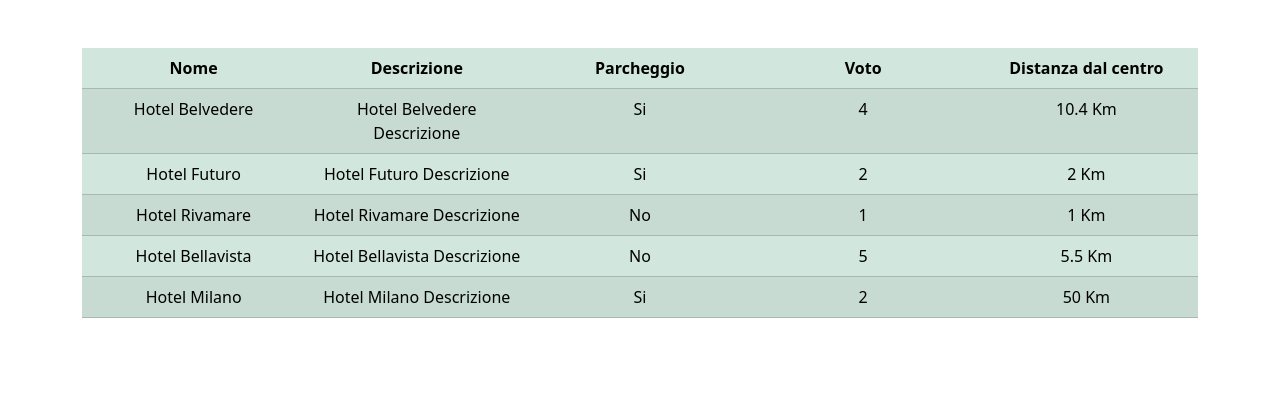
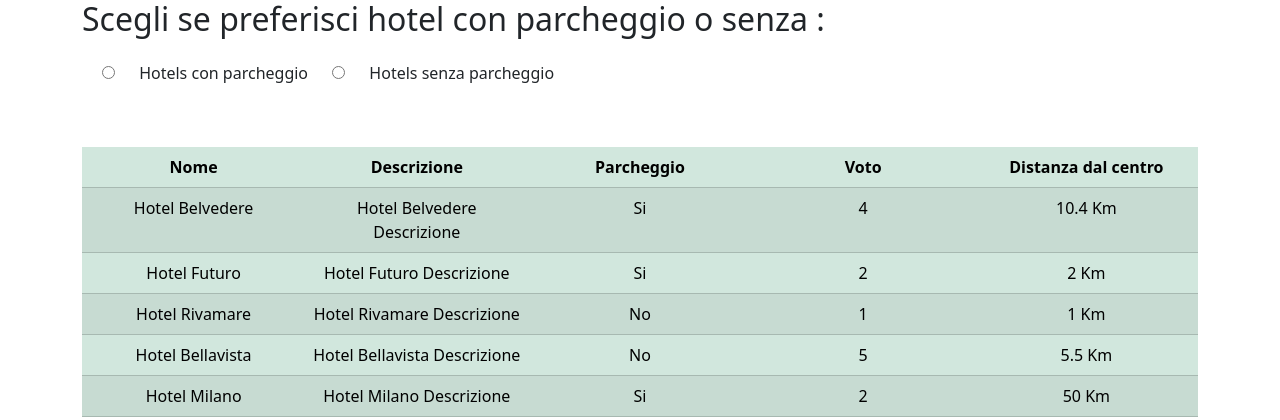
Before and after one commit to alessiam1909/php-hotel, a PHP site: page / in a window 1280 px wide. Shown: the top 420 px of the page. Run offline with PHP 8.4, Linux system fonts and the light colour scheme.

Commit message:
inizio bonus

```diff
--- /dev/null
+++ b/css/style.css
@@ -0,0 +1,3 @@
+input {
+    margin: 20px;
+}
--- a/index.php
+++ b/index.php
@@ -50,10 +50,16 @@
     <meta http-equiv="X-UA-Compatible" content="IE=edge">
     <meta name="viewport" content="width=device-width, initial-scale=1.0">
     <link href="https://cdn.jsdelivr.net/npm/bootstrap@5.3.0-alpha1/dist/css/bootstrap.min.css" rel="stylesheet" integrity="sha384-GLhlTQ8iRABdZLl6O3oVMWSktQOp6b7In1Zl3/Jr59b6EGGoI1aFkw7cmDA6j6gD" crossorigin="anonymous">
+    <link rel="stylesheet" href="./css/style.css">
     <title>PHP Hotels</title>
 </head>
 <body>
     <div class="container">
+        <form action="" method="GET">
+            <h2>Scegli se preferisci hotel con parcheggio o senza :</h2>
+            <input type="radio" name="park"> Hotels con parcheggio
+            <input type="radio" name="park"> Hotels senza parcheggio
+        </form>
         <table class="table table-success table-striped mt-5 text-center">
                 <thead >
                         <th class="col-2">Nome</th>
```
